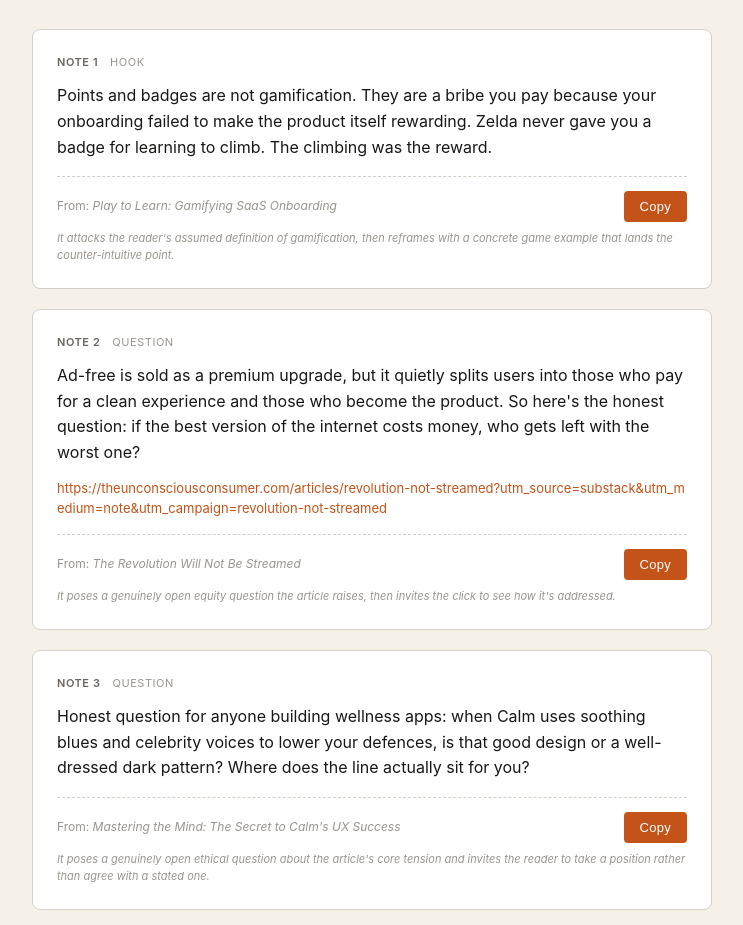
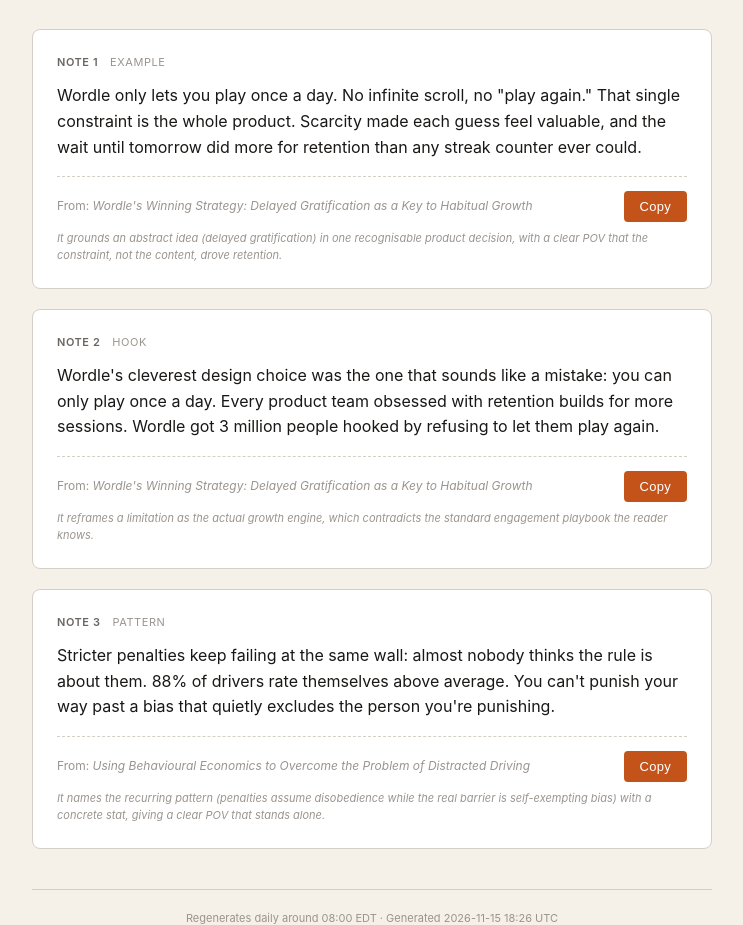
Before and after one commit to spadaraj/unconscious-consumer, a plain HTML site: page notes/today.html in a window 1280 px wide. Shown: the part 135-1060 px from the top of the page, without its empty margins (268-1011 px from the left). Drawn offline with Linux system fonts and the light colour scheme.

Commit message:
Daily notes for 2026-11-15

```diff
--- a/notes/today.html
+++ b/notes/today.html
@@ -4,7 +4,7 @@
   <meta charset="utf-8">
   <meta name="viewport" content="width=device-width, initial-scale=1">
   <meta name="robots" content="noindex, nofollow">
-  <title>TUC Notes — Saturday, 14 November 2026</title>
+  <title>TUC Notes — Sunday, 15 November 2026</title>
   <style>
     :root {
       --navy: #1A1816;
@@ -116,54 +116,51 @@
   <div class="container">
     <header class="page-header">
       <div class="eyebrow">The Unconscious Consumer</div>
-      <h1>Notes for Saturday, 14 November 2026</h1>
+      <h1>Notes for Sunday, 15 November 2026</h1>
       <div class="subtitle">Three candidates. Pick one, tweak if needed, post to Substack.</div>
     </header>
 
     <article class="note-card">
       <div class="note-meta">
         <span class="note-num">Note 1</span>
-        <span class="note-type">hook</span>
+        <span class="note-type">example</span>
       </div>
-      <div class="note-text">Points and badges are not gamification. They are a bribe you pay because your onboarding failed to make the product itself rewarding. Zelda never gave you a badge for learning to climb. The climbing was the reward.</div>
+      <div class="note-text">Wordle only lets you play once a day. No infinite scroll, no &quot;play again.&quot; That single constraint is the whole product. Scarcity made each guess feel valuable, and the wait until tomorrow did more for retention than any streak counter ever could.</div>
 
       <div class="note-footer">
-        <div class="note-source">From: <em>Play to Learn: Gamifying SaaS Onboarding</em></div>
-        <button class="copy-btn" data-copy="Points and badges are not gamification. They are a bribe you pay because your onboarding failed to make the product itself rewarding. Zelda never gave you a badge for learning to climb. The climbing was the reward." type="button">Copy</button>
+        <div class="note-source">From: <em>Wordle&#x27;s Winning Strategy: Delayed Gratification as a Key to Habitual Growth</em></div>
+        <button class="copy-btn" data-copy="Wordle only lets you play once a day. No infinite scroll, no &quot;play again.&quot; That single constraint is the whole product. Scarcity made each guess feel valuable, and the wait until tomorrow did more for retention than any streak counter ever could." type="button">Copy</button>
       </div>
-      <div class="note-reasoning">It attacks the reader&#x27;s assumed definition of gamification, then reframes with a concrete game example that lands the counter-intuitive point.</div>
+      <div class="note-reasoning">It grounds an abstract idea (delayed gratification) in one recognisable product decision, with a clear POV that the constraint, not the content, drove retention.</div>
     </article>
     <article class="note-card">
       <div class="note-meta">
         <span class="note-num">Note 2</span>
-        <span class="note-type">question</span>
+        <span class="note-type">hook</span>
       </div>
-      <div class="note-text">Ad-free is sold as a premium upgrade, but it quietly splits users into those who pay for a clean experience and those who become the product. So here&#x27;s the honest question: if the best version of the internet costs money, who gets left with the worst one?</div>
+      <div class="note-text">Wordle&#x27;s cleverest design choice was the one that sounds like a mistake: you can only play once a day. Every product team obsessed with retention builds for more sessions. Wordle got 3 million people hooked by refusing to let them play again.</div>
 
-        <div class="note-link">
-          <a href="https://theunconsciousconsumer.com/articles/revolution-not-streamed?utm_source=substack&utm_medium=note&utm_campaign=revolution-not-streamed">https://theunconsciousconsumer.com/articles/revolution-not-streamed?utm_source=substack&utm_medium=note&utm_campaign=revolution-not-streamed</a>
-        </div>
       <div class="note-footer">
-        <div class="note-source">From: <em>The Revolution Will Not Be Streamed</em></div>
-        <button class="copy-btn" data-copy="Ad-free is sold as a premium upgrade, but it quietly splits users into those who pay for a clean experience and those who become the product. So here&#x27;s the honest question: if the best version of the internet costs money, who gets left with the worst one?&#10;&#10;https://theunconsciousconsumer.com/articles/revolution-not-streamed?utm_source=substack&amp;utm_medium=note&amp;utm_campaign=revolution-not-streamed" type="button">Copy</button>
+        <div class="note-source">From: <em>Wordle&#x27;s Winning Strategy: Delayed Gratification as a Key to Habitual Growth</em></div>
+        <button class="copy-btn" data-copy="Wordle&#x27;s cleverest design choice was the one that sounds like a mistake: you can only play once a day. Every product team obsessed with retention builds for more sessions. Wordle got 3 million people hooked by refusing to let them play again." type="button">Copy</button>
       </div>
-      <div class="note-reasoning">It poses a genuinely open equity question the article raises, then invites the click to see how it&#x27;s addressed.</div>
+      <div class="note-reasoning">It reframes a limitation as the actual growth engine, which contradicts the standard engagement playbook the reader knows.</div>
     </article>
     <article class="note-card">
       <div class="note-meta">
         <span class="note-num">Note 3</span>
-        <span class="note-type">question</span>
+        <span class="note-type">pattern</span>
       </div>
-      <div class="note-text">Honest question for anyone building wellness apps: when Calm uses soothing blues and celebrity voices to lower your defences, is that good design or a well-dressed dark pattern? Where does the line actually sit for you?</div>
+      <div class="note-text">Stricter penalties keep failing at the same wall: almost nobody thinks the rule is about them. 88% of drivers rate themselves above average. You can&#x27;t punish your way past a bias that quietly excludes the person you&#x27;re punishing.</div>
 
       <div class="note-footer">
-        <div class="note-source">From: <em>Mastering the Mind: The Secret to Calm&#x27;s UX Success</em></div>
-        <button class="copy-btn" data-copy="Honest question for anyone building wellness apps: when Calm uses soothing blues and celebrity voices to lower your defences, is that good design or a well-dressed dark pattern? Where does the line actually sit for you?" type="button">Copy</button>
+        <div class="note-source">From: <em>Using Behavioural Economics to Overcome the Problem of Distracted Driving</em></div>
+        <button class="copy-btn" data-copy="Stricter penalties keep failing at the same wall: almost nobody thinks the rule is about them. 88% of drivers rate themselves above average. You can&#x27;t punish your way past a bias that quietly excludes the person you&#x27;re punishing." type="button">Copy</button>
       </div>
-      <div class="note-reasoning">It poses a genuinely open ethical question about the article&#x27;s core tension and invites the reader to take a position rather than agree with a stated one.</div>
+      <div class="note-reasoning">It names the recurring pattern (penalties assume disobedience while the real barrier is self-exempting bias) with a concrete stat, giving a clear POV that stands alone.</div>
     </article>
     <footer>
-      Regenerates daily around 08:00 EDT &middot; Generated 2026-11-14 17:37 UTC<br>
+      Regenerates daily around 08:00 EDT &middot; Generated 2026-11-15 18:26 UTC<br>
       <a href="/">theunconsciousconsumer.com</a>
     </footer>
   </div>
```
